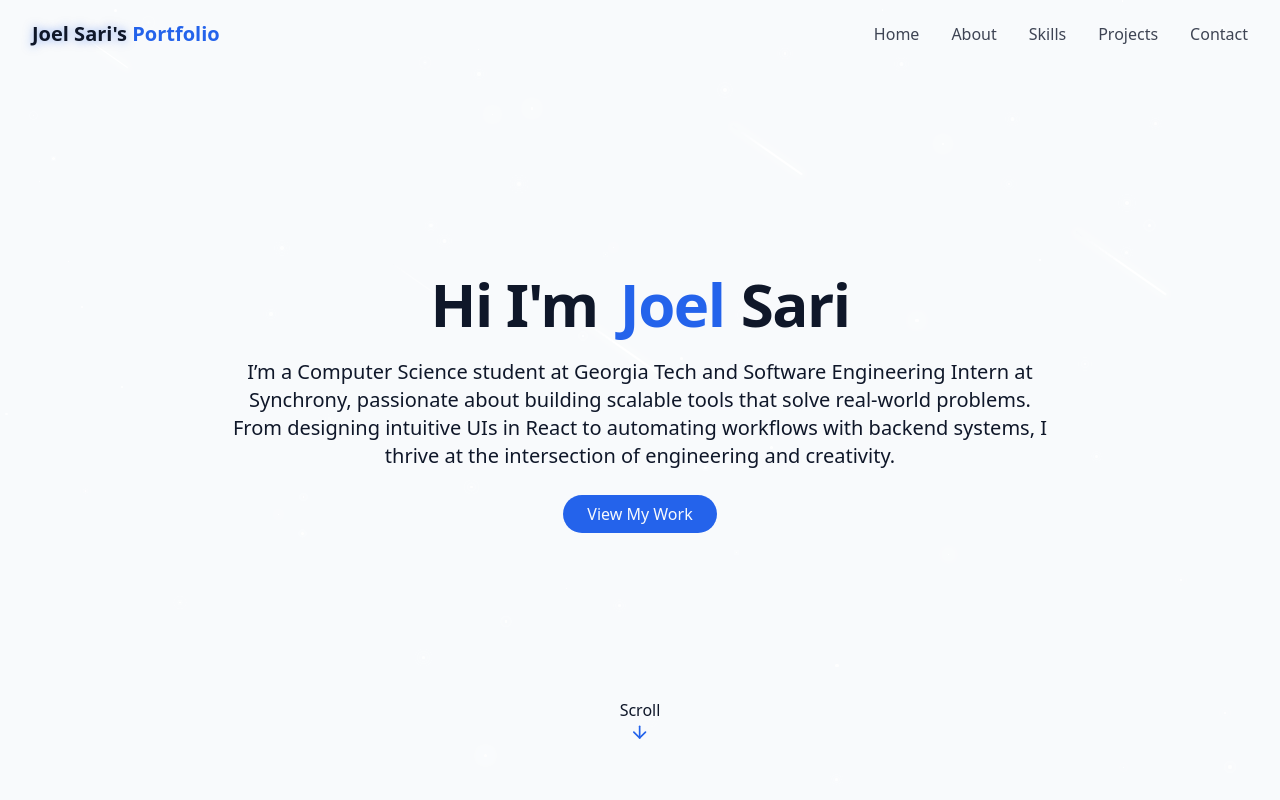
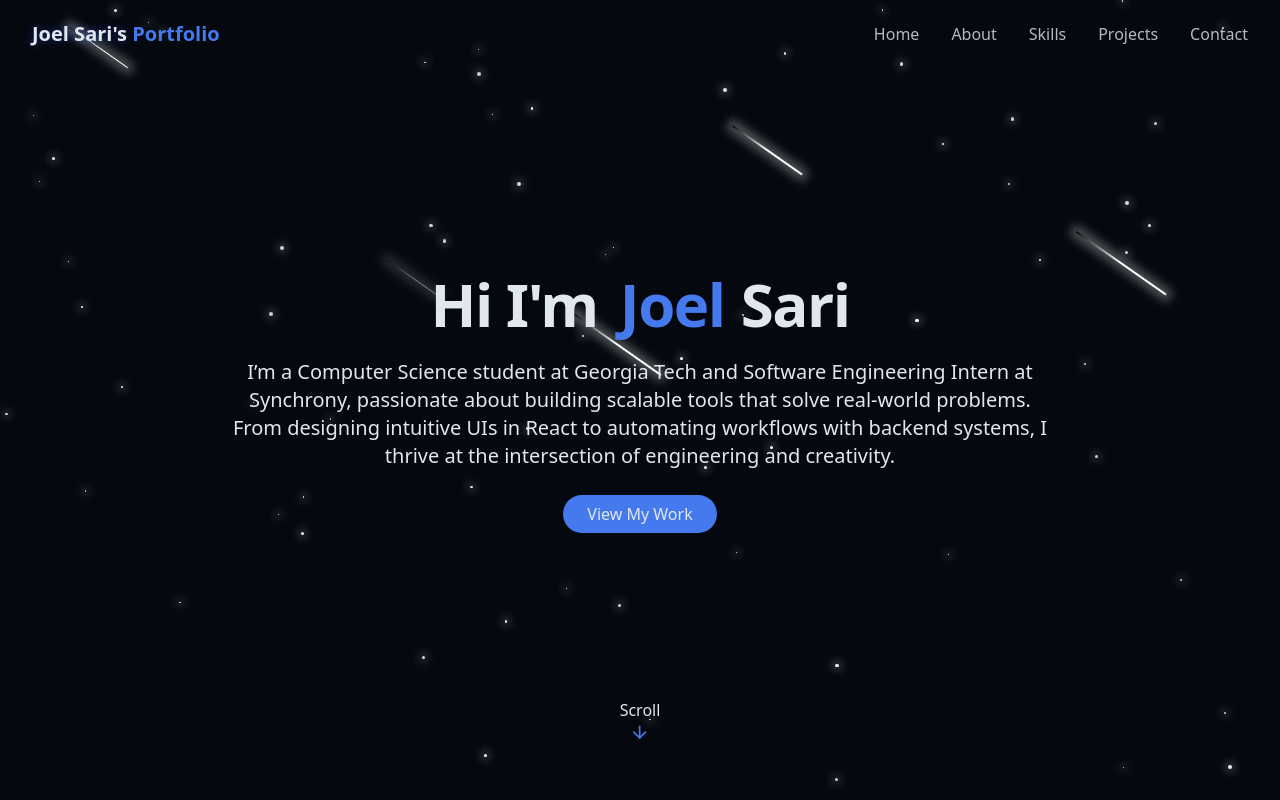
Before and after one commit to Joel-sari/Joel-s-Personal-Portfolio, a React (Vite) app: page / in a window 1280 px wide. Shown: the top 800 px of the page. Built offline with nearby package versions, Linux system fonts and the light colour scheme.

Commit message:
Dark mode changes

```diff
--- a/src/Components/ThemeToggle.jsx
+++ b/src/Components/ThemeToggle.jsx
@@ -1,48 +1,40 @@
-import { Moon, Sun } from "lucide-react";
 import React, { useEffect, useState } from "react";
-import { cn } from "../lib/util";
+import { Sun, Moon } from "lucide-react";
 
 const ThemeToggle = () => {
   const [isDarkMode, setIsDarkMode] = useState(true);
 
+  // Default to DARK if nothing is saved
   useEffect(() => {
-    const storedTheme = localStorage.getItem("theme");
-    if (storedTheme === "dark") {
-      setIsDarkMode(true);
-      document.documentElement.classList.add("dark");
-    } else {
-      localStorage.setItem("theme", "light");
-      setIsDarkMode(false);
-    }
+    const saved = localStorage.getItem("theme");
+    const shouldDark = saved ? saved === "dark" : true; // default dark
+    document.documentElement.classList.toggle("dark", shouldDark);
+    setIsDarkMode(shouldDark);
   }, []);
+
   const toggleTheme = () => {
-    if (isDarkMode) {
-      setIsDarkMode(false);
-      document.documentElement.classList.remove("dark");
-      localStorage.setItem("theme", "light");
-    } else {
-      document.documentElement.classList.add("dark");
-      localStorage.setItem("theme", "dark");
-      setIsDarkMode(true);
-    }
+    const next = !isDarkMode;
+    document.documentElement.classList.toggle("dark", next);
+    localStorage.setItem("theme", next ? "dark" : "light");
+    setIsDarkMode(next);
   };
 
   return (
     <button
       onClick={toggleTheme}
-      className={cn(
-        "fixed max-sm:hidden top-5 right-5 z-50 p-2 rounded-full transition-colors duration-300",
-        "focus:outline-hidden",
-        "hidden"
-      )}
+      aria-label="Toggle theme"
+      className={
+        // Keep it visually hidden by default as you wanted earlier; remove `hidden` if you want it visible
+        "hidden fixed max-sm:hidden top-5 right-5 z-50 p-2 rounded-full transition-colors duration-300 focus:outline-none"
+      }
     >
-      {" "}
       {isDarkMode ? (
         <Sun className="h-6 w-6 text-yellow-300" />
       ) : (
-        <Moon className=" h-6 w-6 text-blue-900" />
+        <Moon className="h-6 w-6 text-blue-900" />
       )}
     </button>
   );
 };
+
 export default ThemeToggle;
```
